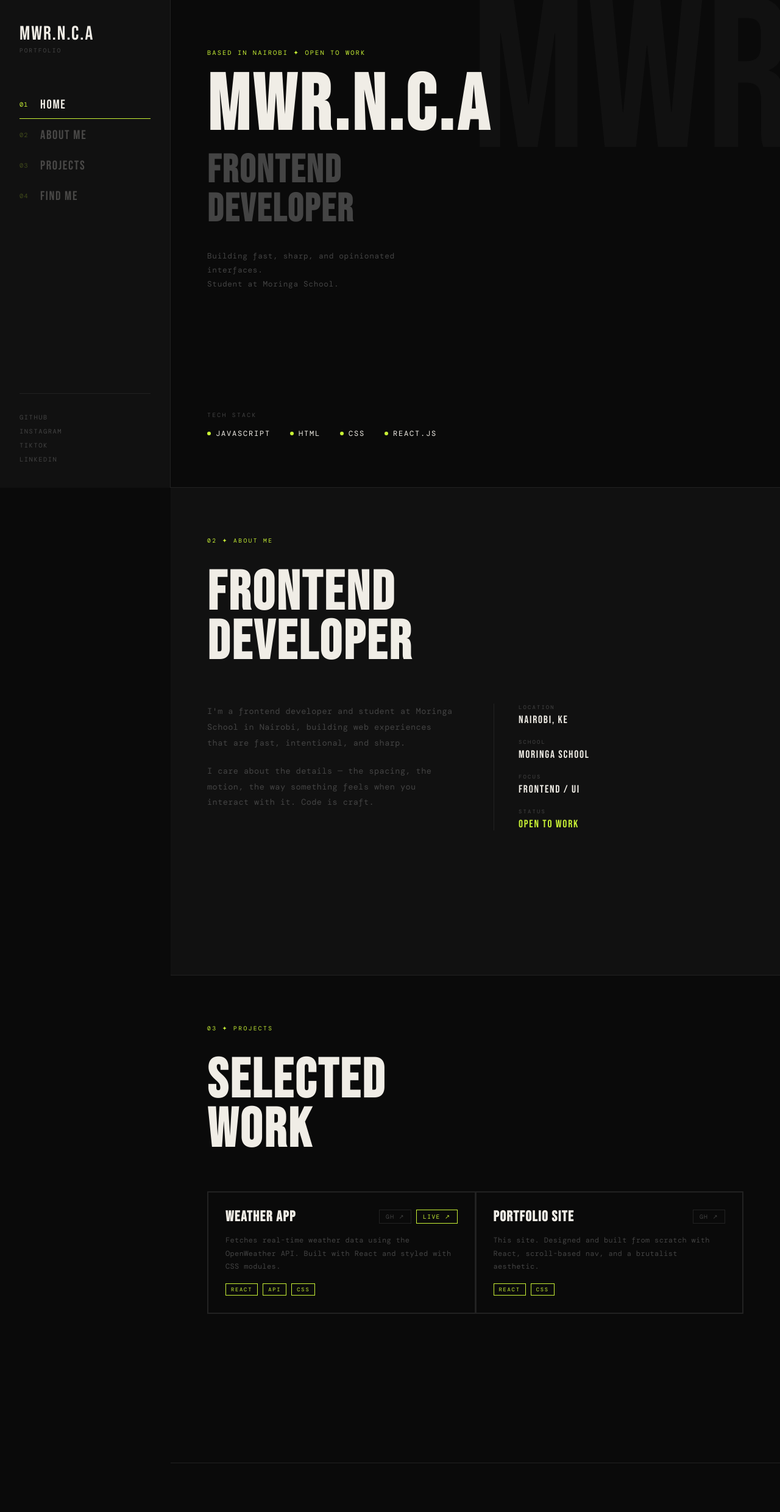
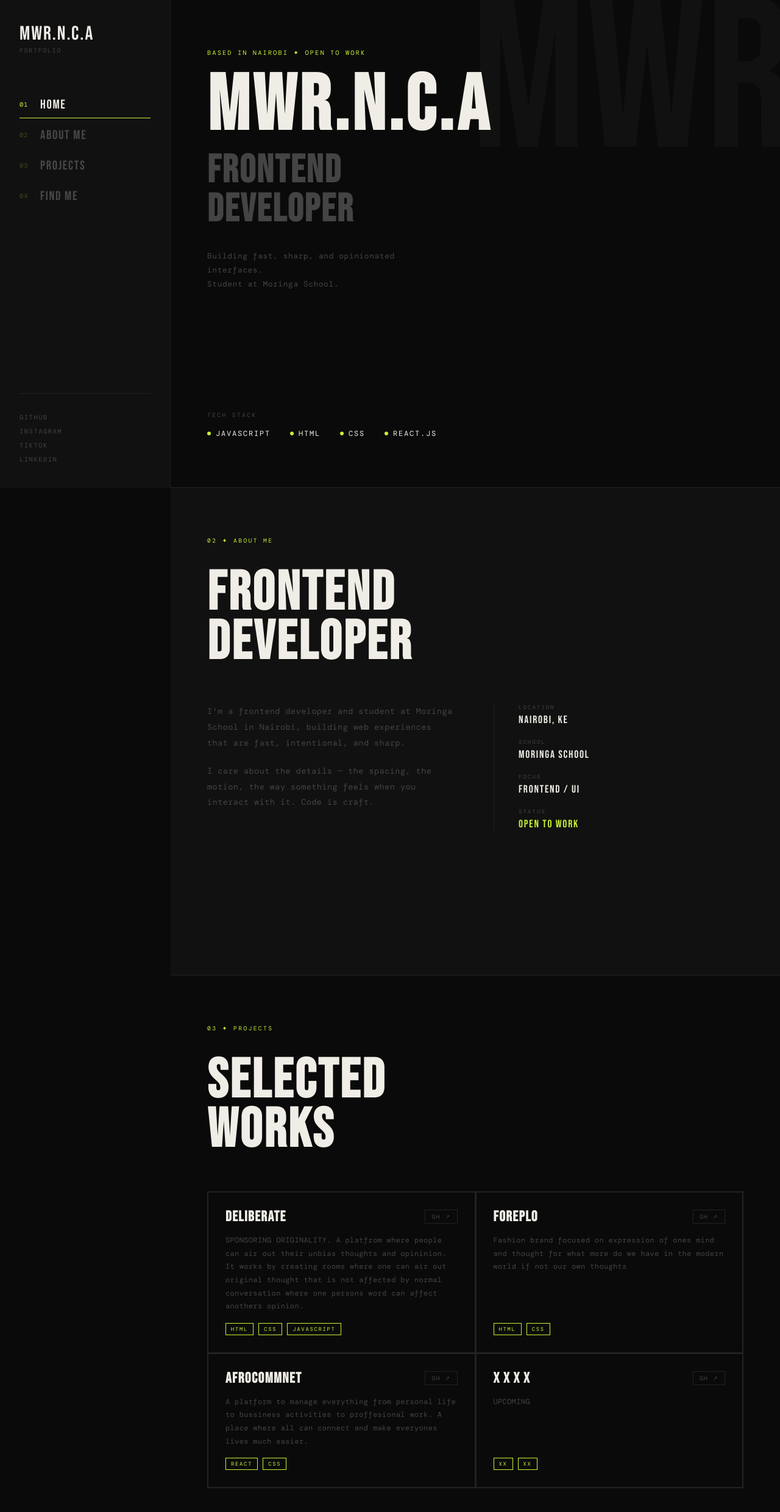
Before and after one commit to mwrnca/personalwebsite, a React (Vite) app: page / in a window 1280 px wide. Shown: the top 2480 px of the page at 61% size. Before the commit the page ends 2400 px from the top, so only its background shows below. Built offline with nearby package versions, Linux system fonts and the light colour scheme; a web font is replaced by a local one.

Commit message:
second final commit

```diff
--- a/src/components/Nav.css
+++ b/src/components/Nav.css
@@ -54,7 +54,24 @@
 
 .nav-link--active {
   opacity: 1;
-  border-bottom: 1px solid var(--accent);
+  position: relative;
+}
+
+.nav-link--active::after {
+  content: "";
+  position: absolute;
+  left: 0;
+  bottom: 0;
+  width: 100%;
+  height: 1px;
+  background-color: var(--accent);
+  transform: scaleX(0);
+  transform-origin: left;
+  transition: transform 1.0s ease-in-out;
+}
+
+.nav-link--active::after {
+  transform: scaleX(1);
 }
 
 .nav-link:hover {
--- a/src/components/ProjectGrid.jsx
+++ b/src/components/ProjectGrid.jsx
@@ -6,7 +6,7 @@ export default function ProjectGrid() {
   return (
     <section className="projects-section" id="projects">
       <p className="section-eyebrow">03 ✦ PROJECTS</p>
-      <h2 className="projects-heading">SELECTED<br />WORK</h2>
+      <h2 className="projects-heading">SELECTED<br />WORKS</h2>
       <div className="projects-grid">
         {projects.map((project) => (
           <ProjectCard key={project.id} {...project} />
--- a/src/components/ProjectList.js
+++ b/src/components/ProjectList.js
@@ -1,18 +1,34 @@
 export const projects = [
   {
     id: 1,
-    title: "WEATHER APP",
-    description: "Fetches real-time weather data using the OpenWeather API. Built with React and styled with CSS modules.",
-    tags: ["REACT", "API", "CSS"],
-    github: "https://github.com",
-    live: "https://yourproject.vercel.app",
+    title: "DELIBERATE",
+    description: "SPONSORING ORIGINALITY. A platfrom where people can air out their unbias thoughts and opininion. It works by creating rooms where one can air out original thought that is not affected by normal conversation where one persons word can affect anothers opinion. ",
+    tags: ["HTML", "CSS", "JAVASCRIPT"],
+    github: "https://github.com/mwrnca/deliberate.git",
+    live: null,
   },
   {
     id: 2,
-    title: "PORTFOLIO SITE",
-    description: "This site. Designed and built from scratch with React, scroll-based nav, and a brutalist aesthetic.",
+    title: "FOREPLO",
+    description: "Fashion brand focused on expression of ones mind and thought for what more do we have in the modern world if not our own thoughts",
+    tags: ["HTML", "CSS"],
+    github: "https://github.com/mwrnca/FOREPLO.git",
+    live: null,
+  },
+    {
+    id: 3,
+    title: "AFROCOMMNET",
+    description: "A platform to manage everything from personal life to bussiness activities to proffesional work. A place where all can connect and make everyones lives much easier.",
     tags: ["REACT", "CSS"],
-    github: "https://github.com",
+    github: "https://github.com/mwrnca/afrocommnet.git",
+    live: null,
+  },
+  {
+    id: 4,
+    title: "X   X   X   X",
+    description: "UPCOMING",
+    tags: ["XX", "XX"],
+    github: " ",
     live: null,
   },
   // add more projects here — just copy the object above and fill in the details
```
